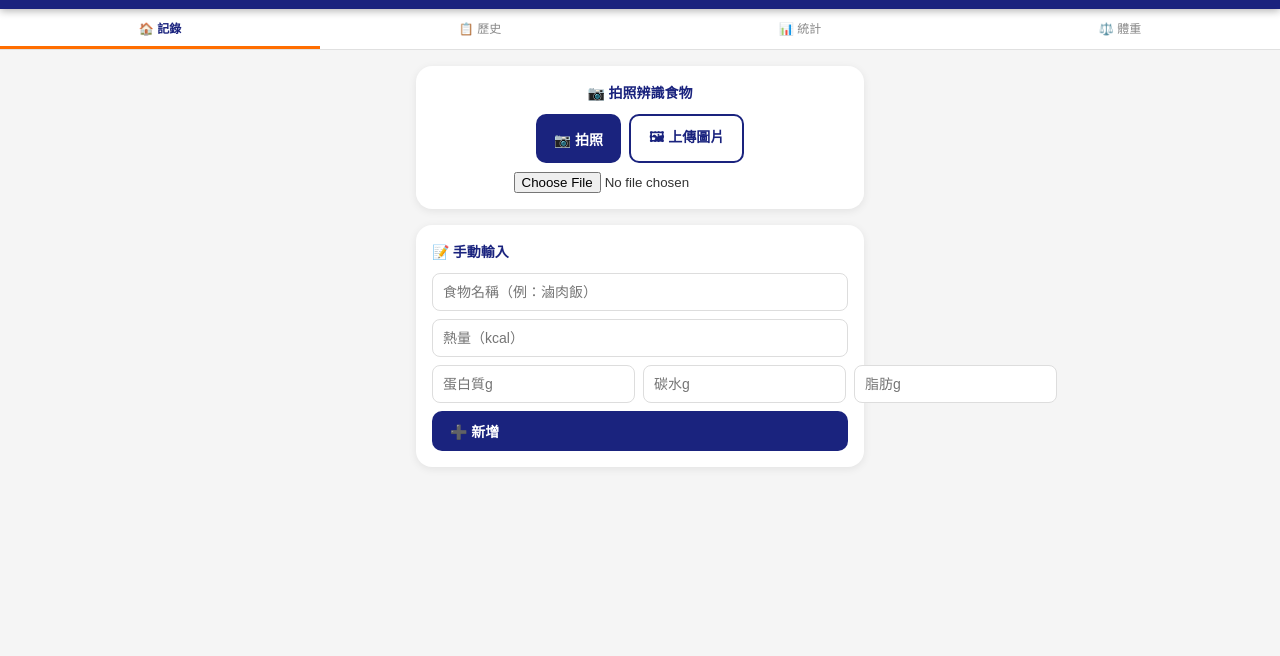
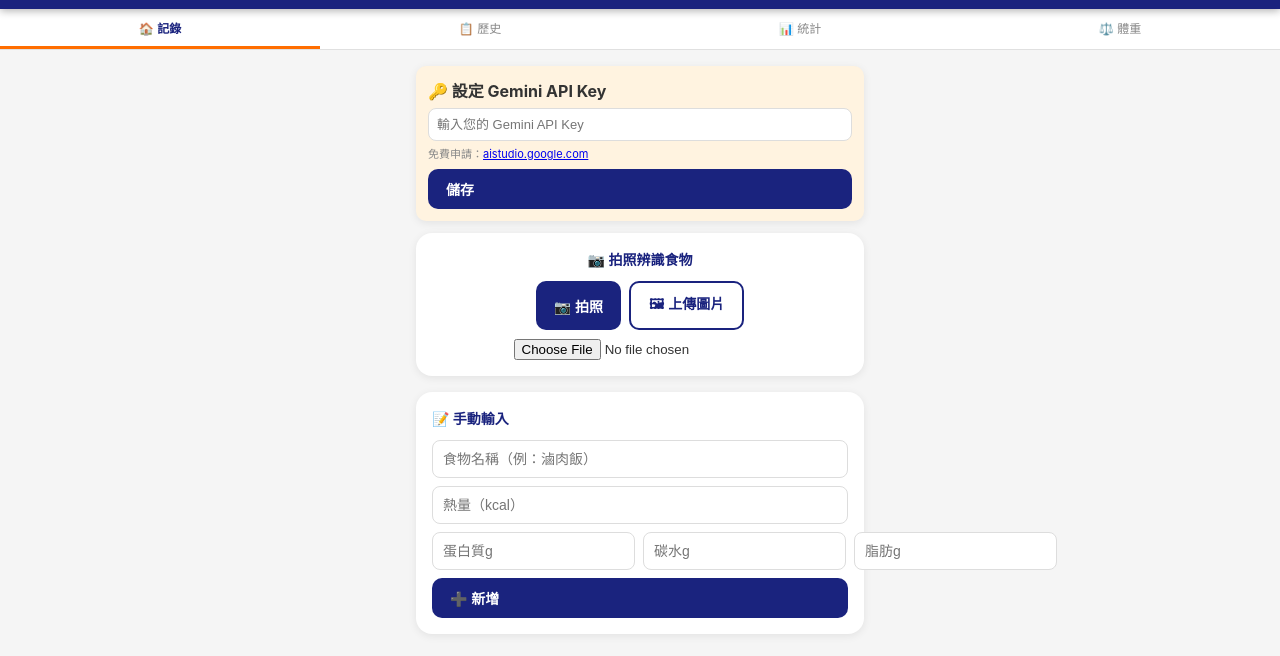
Before and after one commit to bartctourdigi/urdigi-diet-app, a plain HTML site: page index.html in a window 1280 px wide. Shown: the part 58-714 px from the top of the page. Drawn offline with nearby package versions, Linux system fonts and the light colour scheme.

Commit message:
security: remove hardcoded Gemini API key from source code
The API key was exposed in index.html and detected by GitHub secret scanning.
Users should enter their own API key via the UI input field.

Fixes: GitHub secret scanning alert #1

```diff
--- a/index.html
+++ b/index.html
@@ -198,7 +198,8 @@ let weightChart = null;
 
 // ── Init ───────────────────────────────────────────────────
 window.onload = () => {
-  if (!localStorage.getItem('gemini_api_key')) { localStorage.setItem('gemini_api_key', 'AIzaSyC1XkeqQzvi-kvBRd4fCH1c_Mo_HHps0Iw'); }
+  // ⚠️ API Key 請在下方 UI 輸入框填入，不要硬編碼在程式碼中
+  // if (!localStorage.getItem('gemini_api_key')) { localStorage.setItem('gemini_api_key', 'YOUR_GEMINI_API_KEY'); }
   const key = localStorage.getItem('gemini_api_key');
   if (key) document.getElementById('api-key-card').style.display = 'none';
   renderLog();
```
